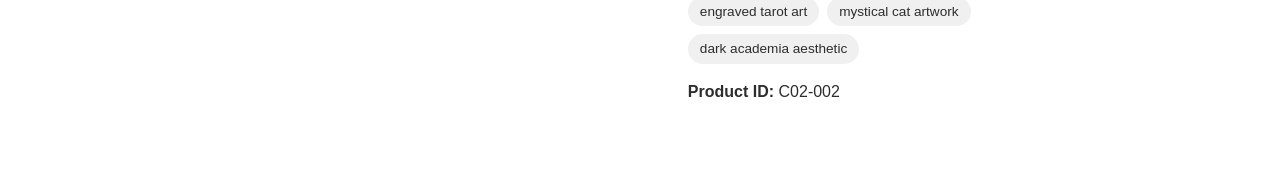
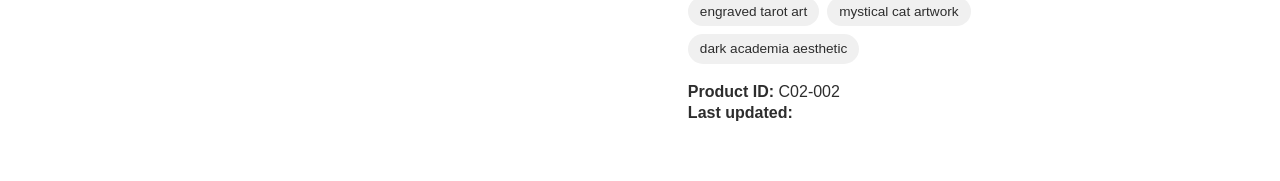
Before and after one commit to MarinPol/catnbloom.com, a Jekyll site: the page built from _witchy/c02-002.md, in a window 1280 px wide. Shown: the part 880-1061 px from the top of the page. Built offline with Jekyll 4.4.1, drawn with Linux system fonts in a browser that asks for light colours.

Commit message:
Update product-bridge.html

```diff
--- a/_layouts/product-bridge.html
+++ b/_layouts/product-bridge.html
@@ -41,6 +41,10 @@
 
     <div class="right-container">
         <h1>{{ page.title }}</h1>
+
+        {% if page.date_added %}
+        <div class="meta-date">Added: {{ page.date_added | date: "%B %d, %Y" }}</div>
+        {% endif %}
 
         {% if page.status == 'hidden' %}
         <span class="inactive-badge-compact">Inactive</span>
@@ -90,11 +94,12 @@
         </div>
         {% endif %}
 
-        {% if page.sku %}
         <div class="product-id-spec">
-            <strong>Product ID:</strong> {{ page.sku }}
+            {% if page.sku %}
+            <strong>Product ID:</strong> {{ page.sku }}<br>
+            {% endif %}
+            <strong>Last updated:</strong> {{ page.last_modified_at | date: "%B %d, %Y" }}
         </div>
-        {% endif %}
     </div>
 </div>
 
```
